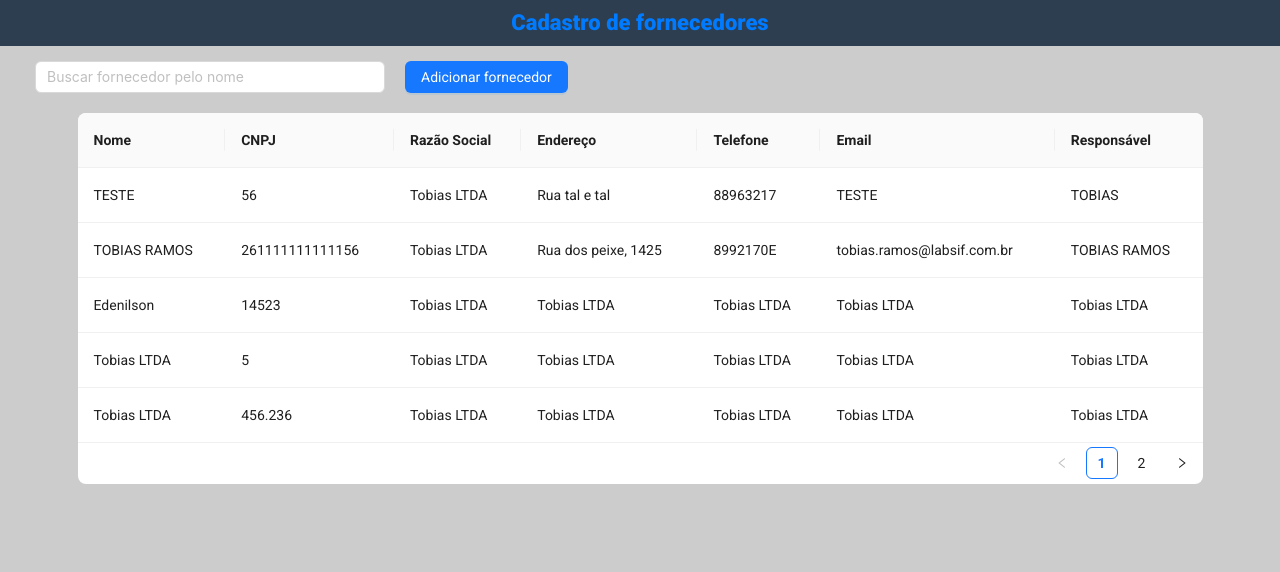
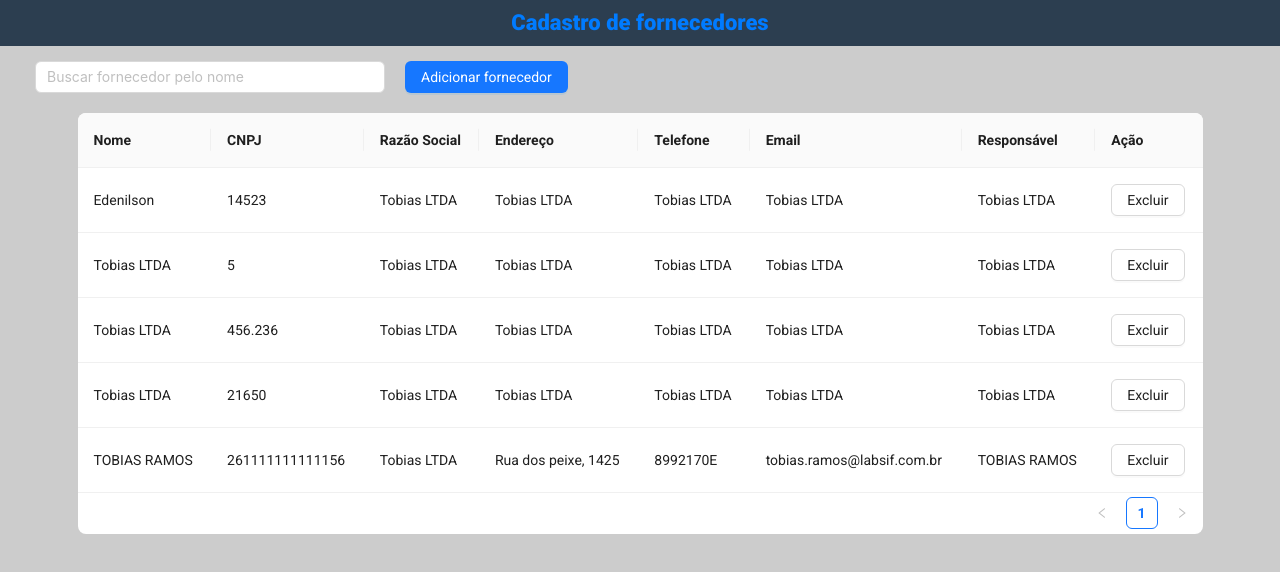
Before and after one commit to tobiasramos/supplier-registration, a Next.js app: page / in a window 1280 px wide. Shown: the top 572 px of the page. Built offline with nearby package versions, Linux system fonts and the light colour scheme; data requests are answered from the project's data file.

Commit message:
Criando um componente de delete e colocando a lista em ordem alfabética

```diff
--- a/db.json
+++ b/db.json
@@ -1,15 +1,5 @@
 {
   "suppliers": [
-    {
-      "id": "04c8",
-      "name": "TESTE",
-      "cnpj": "56",
-      "reason_social": "Tobias LTDA",
-      "address": "Rua tal e tal",
-      "telephone": "88963217",
-      "email": "TESTE",
-      "responsible": "TOBIAS "
-    },
     {
       "id": "5909",
       "name": "TOBIAS RAMOS",
@@ -59,36 +49,6 @@
       "telephone": "Tobias LTDA",
       "email": "Tobias LTDA",
       "responsible": "Tobias LTDA"
-    },
-    {
-      "id": "0db1",
-      "name": "aa",
-      "cnpj": "020202",
-      "reason_social": "aa",
-      "address": "aa",
-      "telephone": "aa",
-      "email": "aa",
-      "responsible": "as"
-    },
-    {
-      "id": "53ae",
-      "name": "bb",
-      "cnpj": "52263",
-      "reason_social": "bb",
-      "address": "bb",
-      "telephone": "bb",
-      "email": "bb",
-      "responsible": "bb"
-    },
-    {
-      "id": "a6e1",
-      "name": "cc",
-      "cnpj": "14256",
-      "reason_social": "cc",
-      "address": "cc",
-      "telephone": "cc",
-      "email": "cc",
-      "responsible": "cc"
     }
   ]
 }
--- /dev/null
+++ b/src/app/components/delete-supplier/DeleteSupplier.tsx
@@ -0,0 +1,33 @@
+import { Modal, Button } from "antd";
+
+interface DeleteSupplierProps {
+  visible: boolean;
+  handleCancel: () => void;
+  handleDelete: () => void;
+}
+
+const DeleteSupplier = ({
+  visible,
+  handleCancel,
+  handleDelete,
+}: DeleteSupplierProps) => {
+  return (
+    <Modal
+      title="Confirmar exclusão"
+      visible={visible}
+      onCancel={handleCancel}
+      footer={[
+        <Button key="cancel" onClick={handleCancel}>
+          Cancelar
+        </Button>,
+        <Button key="delete" type="primary" onClick={handleDelete}>
+          Excluir
+        </Button>,
+      ]}
+    >
+      <p>Deseja realmente excluir este fornecedor?</p>
+    </Modal>
+  );
+};
+
+export default DeleteSupplier;
--- a/src/app/components/form-supplier/Form.tsx
+++ b/src/app/components/form-supplier/Form.tsx
@@ -12,7 +12,7 @@ const Form = ({ formDataSupplier, handleChange }: FormProps) => {
   return (
     <div className={styles.container}>
       <Input
-        type="name"
+        type="text"
         name="name"
         placeholder="Nome"
         value={formDataSupplier.name}
--- a/src/app/components/list-supplier/listSupplier.tsx
+++ b/src/app/components/list-supplier/listSupplier.tsx
@@ -1,30 +1,68 @@
 "use client";
-import { Input, Space, Table } from "antd";
+import { Button, Input, message, Popconfirm, Space, Table } from "antd";
 import { useStore } from "../../../../store";
 import { useEffect, useState } from "react";
 import { Supplier } from "@/app/interface/Supplier ";
 import AddSuppliers from "../add-suppliers/AddSuppliers";
 import styles from "./listSupplier.module.css";
+import DeleteSupplier from "../delete-supplier/DeleteSupplier";
 
 const ListSupplier = () => {
-  const { suppliers, getAllSupplier } = useStore();
+  const { suppliers, getAllSupplier, deleteSupplier } = useStore();
   const [filteredSuppliers, setFilteredSuppliers] = useState<Supplier[]>([]);
   const [searchTerm, setSearchTerm] = useState<string>("");
+  const [deleteModalVisible, setDeleteModalVisible] = useState(false);
+  const [selectedSupplier, setSelectedSupplier] = useState<Supplier | null>(
+    null
+  );
+  const [messageApi, contextHolder] = message.useMessage();
 
   useEffect(() => {
     getAllSupplier();
   }, [getAllSupplier]);
 
   useEffect(() => {
-    setFilteredSuppliers(
-      suppliers.filter((supplier) =>
-        supplier.name.toLowerCase().includes(searchTerm.toLowerCase())
-      )
+    const filtered = suppliers.filter((supplier) =>
+      supplier.name.toLowerCase().includes(searchTerm.toLowerCase())
     );
+
+    const sortedFilteredSuppliers = filtered.slice().sort((a, b) => {
+      const nameA = a.name.toLowerCase();
+      const nameB = b.name.toLowerCase();
+      if (nameA < nameB) return -1;
+      if (nameA > nameB) return 1;
+      return 0;
+    });
+
+    setFilteredSuppliers(sortedFilteredSuppliers);
   }, [suppliers, searchTerm]);
+
+  const successMessage = () => {
+    messageApi.open({
+      type: "success",
+      content: "Fornecedor deletado com sucesso.",
+    });
+  };
 
   const handleSearch = (e: React.ChangeEvent<HTMLInputElement>) => {
     setSearchTerm(e.target.value);
+  };
+
+  const handleDeleteModal = (supplier: any) => {
+    setSelectedSupplier(supplier);
+    setDeleteModalVisible(true);
+  };
+
+  const handleCancelDeleteModal = () => {
+    setDeleteModalVisible(false);
+  };
+
+  const handleDelete = async () => {
+    if (selectedSupplier && selectedSupplier.id) {
+      await deleteSupplier(selectedSupplier.id);
+      setDeleteModalVisible(false);
+      successMessage();
+    }
   };
 
   const columns = [
@@ -63,6 +101,13 @@ const ListSupplier = () => {
       dataIndex: "responsible",
       key: "responsible",
     },
+    {
+      title: "Ação",
+      key: "action",
+      render: (text: any, record: any) => (
+        <Button onClick={() => handleDeleteModal(record)}>Excluir</Button>
+      ),
+    },
   ];
 
   return (
@@ -84,6 +129,12 @@ const ListSupplier = () => {
         rowKey="id"
         pagination={{ pageSize: 5, className: styles.pagination }}
       />
+      {contextHolder}
+      <DeleteSupplier
+        visible={deleteModalVisible}
+        handleCancel={handleCancelDeleteModal}
+        handleDelete={handleDelete}
+      />
     </div>
   );
 };
--- a/store.ts
+++ b/store.ts
@@ -6,6 +6,7 @@ type StoreState = {
   suppliers: Supplier[];
   createSuppliers: (suppliersData: Supplier) => Promise<void>;
   getAllSupplier: () => Promise<void>;
+  deleteSupplier: (supplierId: string) => Promise<void>;
 };
 
 export const useStore = create<StoreState>((set) => ({
@@ -26,4 +27,14 @@ export const useStore = create<StoreState>((set) => ({
       console.log(error);
     }
   },
+
+  deleteSupplier: async (supplierId: string) => {
+    try {
+      await axios.delete(`http://localhost:3003/suppliers/${supplierId}`);
+      const response = await axios.get("http://localhost:3003/suppliers");
+      set({ suppliers: response.data });
+    } catch (error) {
+      console.log(error);
+    }
+  },
 }));
```
Also changed, not shown: src/app/interface/Supplier .ts (+22 -1 lines).
